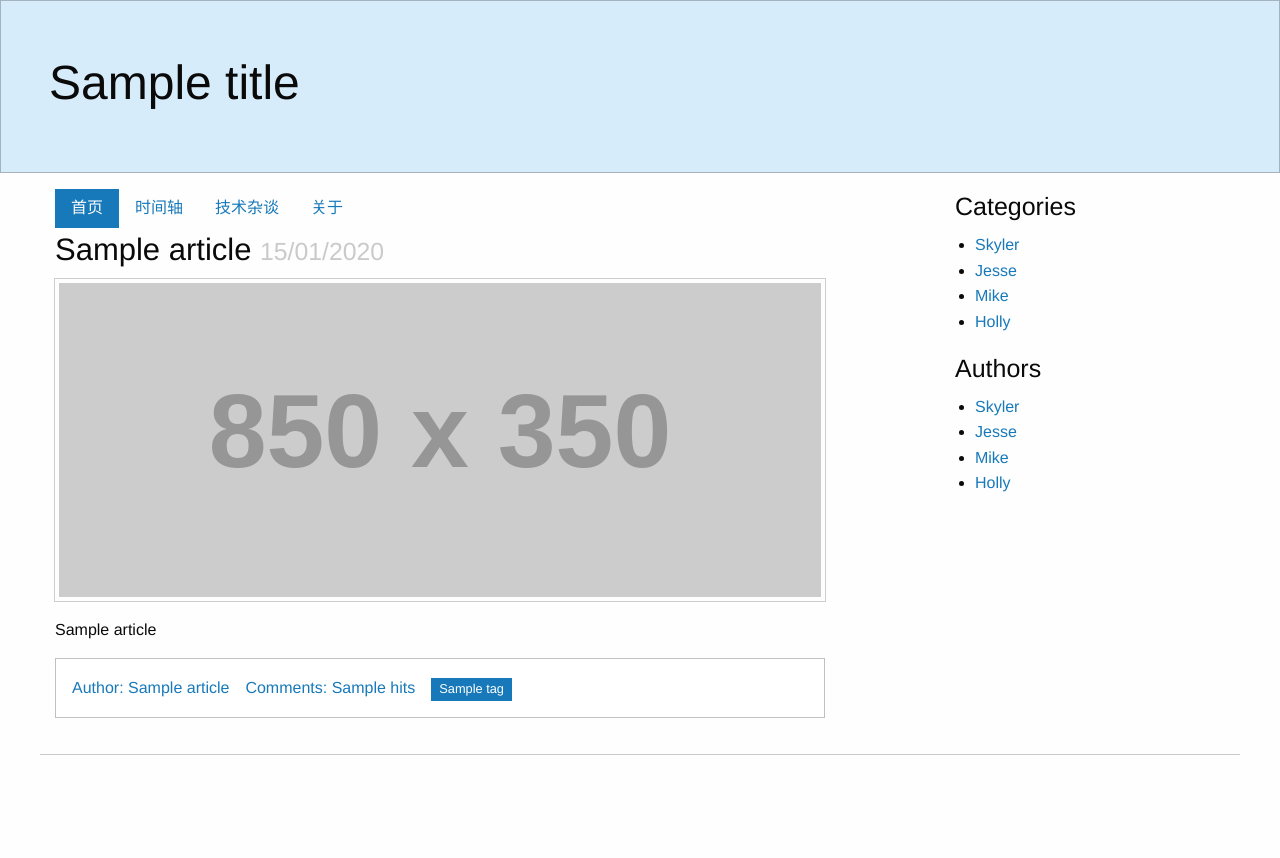
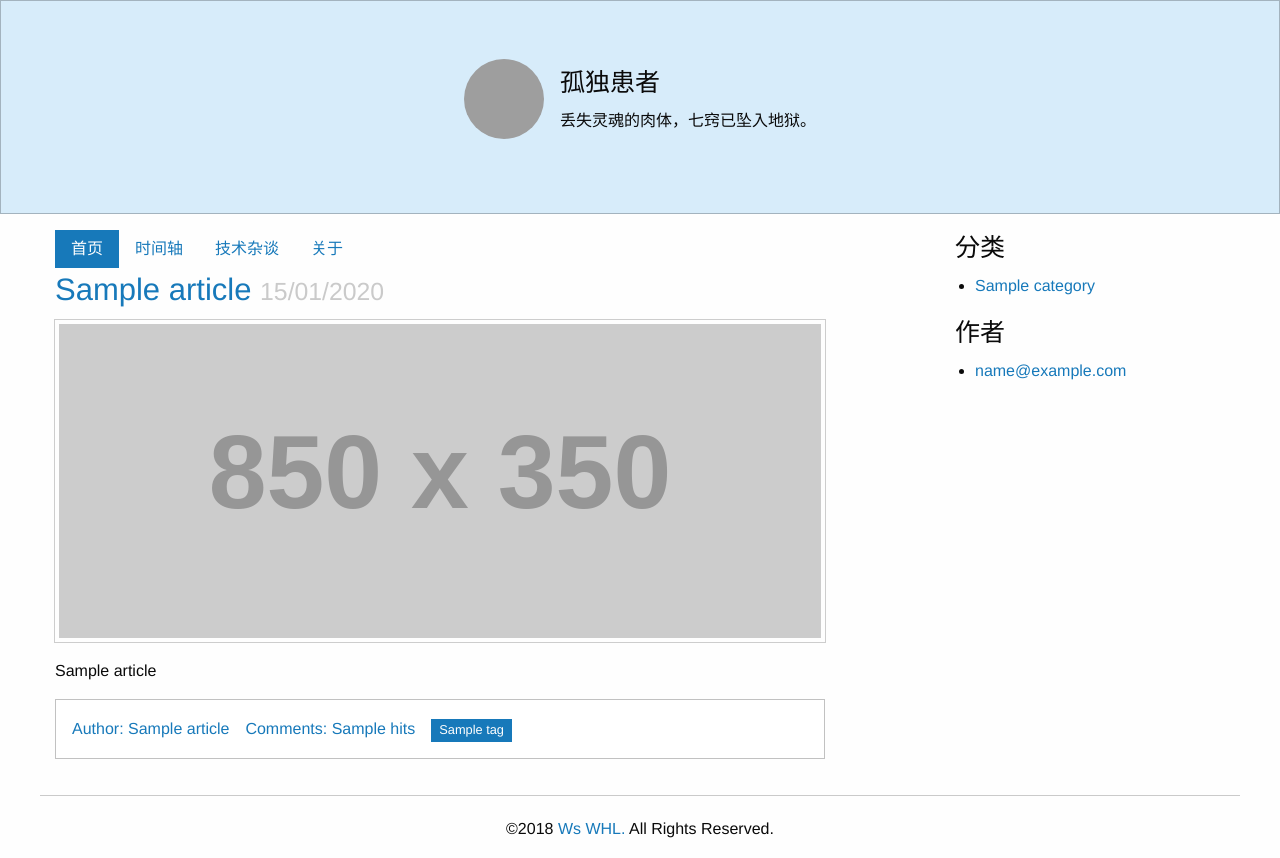
Before and after one commit to WsWHL/blog, a Django app: template web/templates/web/index.html in a window 1280 px wide. Before the commit the page ends 755 px from the top, so only its background shows below. Run offline with Django 3.2, Linux system fonts and the light colour scheme; the template is opened without the code that fills it: most values are stand-ins (such as "Sample title", 1, 10 or a date in 2020); grey boxes labelled with a size stand in for pictures from a placeholder-image service; some libraries are stand-ins or nearby versions; grey boxes are pictures that could not be loaded.

Commit message:
页面设计和基本功能完善

```diff
--- a/web/models.py
+++ b/web/models.py
@@ -108,6 +108,7 @@ class BaseModel(models.Model):
     update_user = models.ForeignKey(UserInfo, on_delete=models.SET(UserInfo.objects.get_deleted_user_id), null=True,
                                     related_name='+')
     update_time = models.DateTimeField(null=True)
+    is_deleted = models.BooleanField(default=False)
     objects = BaseManager()
 
 
--- a/web/templates/web/base/base.html
+++ b/web/templates/web/base/base.html
@@ -10,7 +10,14 @@
 </head>
 <body>
 {% block content %}{% endblock %}
-
+<!-- 版权所有 -->
+{% block copyright %}
+    <hr>
+    <p class="text-center">
+        ©2018
+        <a href="https://github.com/WsWHL/blog" target="_blank">Ws WHL.</a>
+        All Rights Reserved.</p>
+{% endblock %}
 <script src="/static/js/jquery.js"></script>
 <script src="/static/js/what-input.js"></script>
 <script src="/static/js/foundation.js"></script>
--- a/web/templates/web/index.html
+++ b/web/templates/web/index.html
@@ -3,18 +3,17 @@
 
 {% block content %}
     <div class="callout large primary" id="banner">
-        <div class="row column text-left">
-            <h1>{{ title }}</h1>
-            <!--        <div class="media-object" style="height: 100px;">
+        <div class="row column">
+            <div class="media-object align-center-middle" style="height: 100px;">
                 <div class="media-object-section">
-                    <img src="https://placeimg.com/200/200/people?t=1"
-                    style="width: 100px;height: 100px;border-radius: 50px;">
+                    <img src="https://placeimg.com/200/200/people?t=2"
+                         style="width: 80px;height: 80px;border-radius: 40px;">
                 </div>
                 <div class="media-object-section">
-                    <h4>孤独患者.</h4>
+                    <h4>孤独患者</h4>
                     <p>丢失灵魂的肉体，七窍已坠入地狱。</p>
                 </div>
-                    </div>-->
+            </div>
         </div>
     </div>
     <div class="grid-container" id="content">
@@ -23,9 +22,9 @@
                 <div class="cell small-12 medium-8 large-8">
                     {% for article in articles %}
                         {% if forloop.counter0 == 0 %}
-                            <div>
-                                <div class="column">
-                                    <div>
+                            <div id="sticky-menu" data-sticky-container>
+                                <div class="column" data-sticky data-options="marginTop:0;"
+                                     style="width:100%;background-color: rgb(254,254,254);" data-anchor="content">
                                     <ul class="menu">
                                         <li class="is-active"><a href="/">首页</a></li>
                                         <li><a href="#">时间轴</a></li>
@@ -35,7 +34,7 @@
                                 </div>
                             </div>
                             <h3>
-                                    {{ article.title }}
+                                <a href="/reading/{{ article.id }}/">{{ article.title }}</a>
                                 <small>{{ article.create_time|date:'d/m/Y' }}</small>
                             </h3>
                             <img class="thumbnail" src="https://placehold.it/850x350">
@@ -57,46 +56,51 @@
                                     {% endif %}
                                 </ul>
                             </div>
+                        {% else %}
+                            <div class="media-object align-middle">
+                                <div class="media-object-section show-for-medium">
+                                    <div class="thumbnail">
+                                        <img src="https://placeimg.com/200/200/people?t=1"
+                                             style="width: 100px;height: 100px;">
                                     </div>
-                        {% else %}
-                            <div class="media-object">
-                                {% if forloop.counter|divisibleby:2 %}
-                                    <div class="media-object-section">
-                                        <img src="https://placeimg.com/200/200/people?t=1">
                                 </div>
+                                <div class="media-object-section" style="width: 100%;">
+                                    <h5><a href="/reading/{{ article.id }}/">{{ article.title }}</a></h5>
+                                    <p>{{ article.subject }}</p>
+                                    <p>作者：
+                                        <a href="/index/u{{ article.create_user_id }}/">{{ article.create_user_name }}</a>
+                                        <span class="float-right">{{ article.create_time|date:'Y/m/d H:i:s' }}</span>
+                                    </p>
+                                </div>
+                            </div>
+                            {% if not forloop.last %}
+                                <hr>
                             {% endif %}
-                                <div class="media-object-section">
-                                    <h4>{{ article.title }}</h4>
-                                    {% autoescape off %}
-                                        {{ article.content }}
-                                    {% endautoescape %}
-                                </div>
-                                {% if not forloop.counter|divisibleby:2 %}
-                                    <div class="media-object-section">
-                                        <img src="https://placeimg.com/200/200/people?t=1">
-                                    </div>
-                                {% endif %}
-                            </div>
                         {% endif %}
                     {% endfor %}
                 </div>
-                <div class="cell medium-3 medium-offset-1 large-3 large-offset-1 show-for-medium" data-sticky-container>
+                <div class=" cell medium-3 medium-offset-1 large-3 large-offset-1 show-for-medium"
+                     data-sticky-container>
                     <div class="sticky" data-sticky data-anchor="content">
-                        <h4>Categories</h4>
+                        {% if categories %}
+                            <h4>分类</h4>
                             <ul>
-                            <li><a href="#">Skyler</a></li>
-                            <li><a href="#">Jesse</a></li>
-                            <li><a href="#">Mike</a></li>
-                            <li><a href="#">Holly</a></li>
+                                {% for category in categories %}
+                                    <li><a href="/{{ category.spell }}/">{{ category.name }}</a></li>
+                                {% endfor %}
                             </ul>
-                        <h4>Authors</h4>
+                        {% endif %}
+                        {% if authors %}
+                            <h4>作者</h4>
                             <ul>
-                            <li><a href="#">Skyler</a></li>
-                            <li><a href="#">Jesse</a></li>
-                            <li><a href="#">Mike</a></li>
-                            <li><a href="#">Holly</a></li>
+                                {% for author in authors %}
+                                    <li>
+                                        <a href="/index/u{{ author.create_user__id }}">{{ author.create_user__email }}</a>
+                                    </li>
+                                {% endfor %}
                             </ul>
                             </div>
+                        {% endif %}
                 </div>
             </div>
         {% endif %}
@@ -118,5 +122,16 @@
             </div>
         {% endif %}
     </div>
-    <hr>
 {% endblock %}
+
+{% block script %}
+    <script type="text/javascript">
+        $(document).ready(function () {
+            $('#sticky-menu').on('sticky.zf.stuckto:top', function () {
+                $(this).children().css('box-shadow', '0 2px 2px 0 rgba(0,0,0,0.16), 0 0 0 1px rgba(0,0,0,0.08)');
+            }).on('sticky.zf.unstuckfrom:top', function () {
+                $(this).children().css('box-shadow', 'unset');
+            });
+        });
+    </script>
+{% endblock %}
--- a/web/urls.py
+++ b/web/urls.py
@@ -15,4 +15,5 @@ urlpatterns = [
                   path('article/', views.article, name='article'),
                   path('article/<int:article_id>/', views.article, name='article_id'),
                   path('upload/', views.upload, name='upload'),
+                  path('reading/<int:article_id>/', views.reading, name='reading'),
               ] + static(settings.MEDIA_URL, document_root=settings.MEDIA_ROOT)
```
Also changed, not shown: web/forms/article.py (+7 -13 lines), web/templates/web/account.html (+7 -13 lines), web/templates/web/article.html (+26 -2 lines), web/templates/web/reading.html (added, +26 -0 lines), web/views.py (+47 -14 lines). Lines whose indentation alone changed are shown as unchanged.
